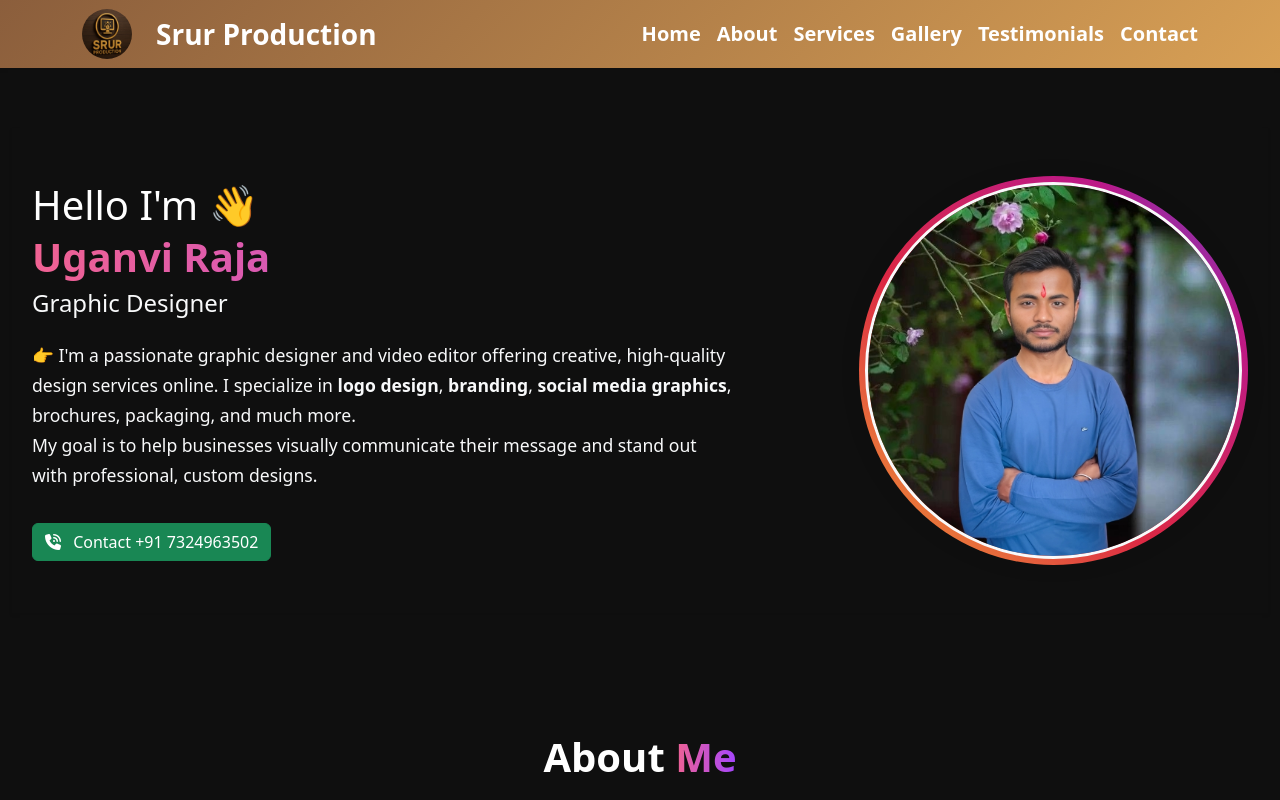
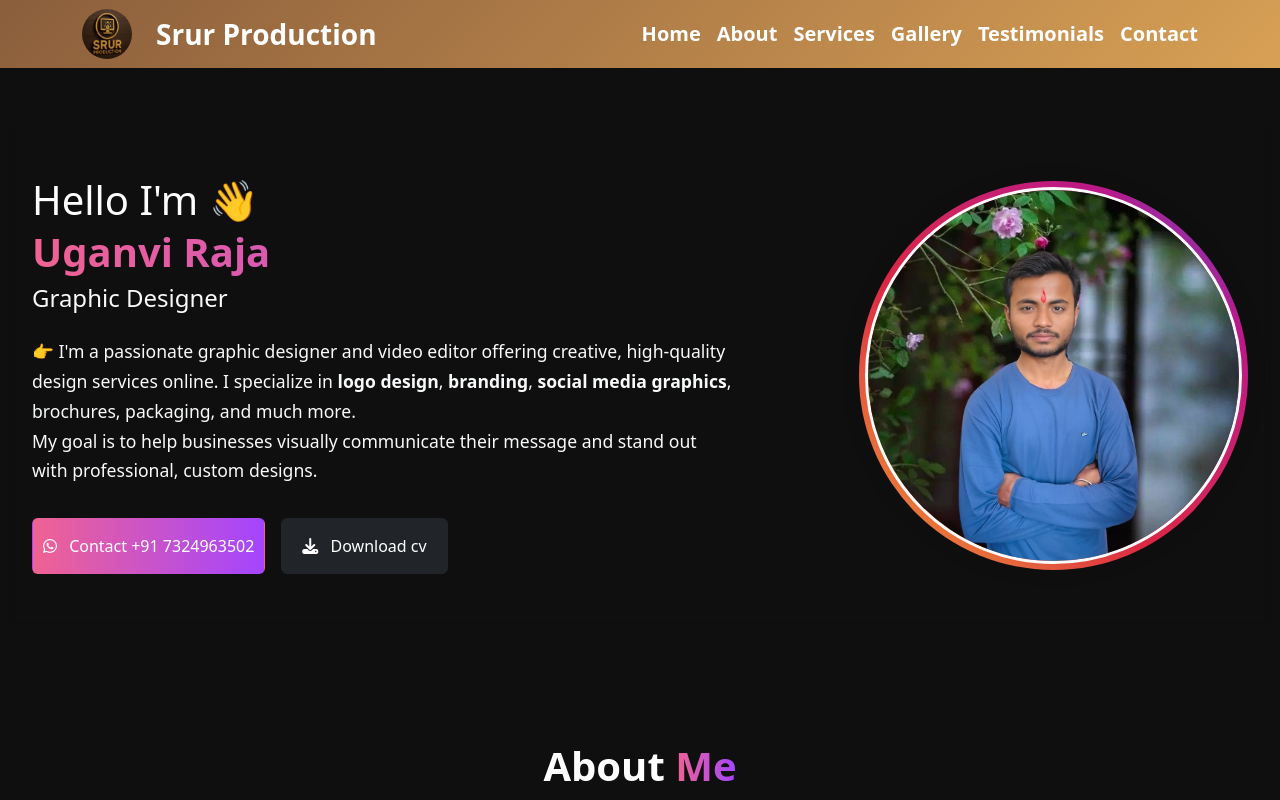
Before and after one commit to srurproduction/srurproduction, a React (Vite) app: page / in a window 1280 px wide. Shown: the top 800 px of the page. Built offline with nearby package versions, Linux system fonts and the light colour scheme.

Commit message:
edit some colors adding button cv

```diff
--- a/src/Header.jsx
+++ b/src/Header.jsx
@@ -14,7 +14,7 @@ export default function Header() {
               <h1 className="gradient-text fw-bold mb-2">Uganvi Raja</h1>
               <h4 className="text-light mb-4">Graphic Designer</h4>
               <p
-                className="text-light"
+                className="text-light fw-normal"
                 style={{ fontSize: '1.1rem', lineHeight: '1.7', maxWidth: '700px' }}
               >
                 👉 I'm a passionate graphic designer and video editor offering creative,
@@ -28,10 +28,21 @@ export default function Header() {
                 href="https://wa.me/917324963502"
                 target="_blank"
                 rel="noopener noreferrer"
-                className="btn btn-success mt-3"
+                className="btn fs-6 fw-medium mt-3 btn-hover-grow"
+                style={{padding: '15px 10px', background: 'linear-gradient(to right, #f06292, #a445ff)', color: '#fff', }}
               >
-                <i className="fa-solid fa-phone-volume me-2"></i> Contact +91 7324963502
+                <i className="fa-brands fa-whatsapp me-2"></i> Contact +91 7324963502
               </a>
+              <a
+                href="./Resume.pdf"
+                target="_blank"
+                rel="noopener noreferrer"
+                className="btn btn-dark fs-6 fw-medium mt-3 mx-3 btn-hover-grow"
+                style={{padding: '15px 20px', }}
+              >
+                <i className="fa-solid fa-download me-2"></i> Download cv
+              </a>
+
             </div>
 
             {/* RIGHT SIDE */}
--- a/src/index.css
+++ b/src/index.css
@@ -34,10 +34,20 @@ body,html{
   z-index: 99;
   border: 5px solid white;
 }
+.profile-img:hover {
+  transform: scale(1.05);
+  transition: transform 0.3s ease-in-out;
+}
 .header {
   background: linear-gradient(180deg, #d4a3a369, #02273557);
   z-index: 99;
 
+}
+.btn-hover-grow{
+  transition: transform 0.3s ease-in-out;
+}
+.btn-hover-grow:hover{
+  transform: scale(1.03);
 }
 .circle-blur{
   height: 800px;
@@ -50,15 +60,7 @@ body,html{
   top: 0;
   right: 20%;
 }
-@keyframes float {
-  0% { transform: translateY(0); }
-  50% { transform: translateY(-10px); }
-  100% { transform: translateY(0); }
-}
 
-.floating-icon {
-  animation: float 6s ease-in-out infinite;
-}
 
 
 
```
Also changed, not shown: 1 other file (tests, documents, lock files or other folders).
